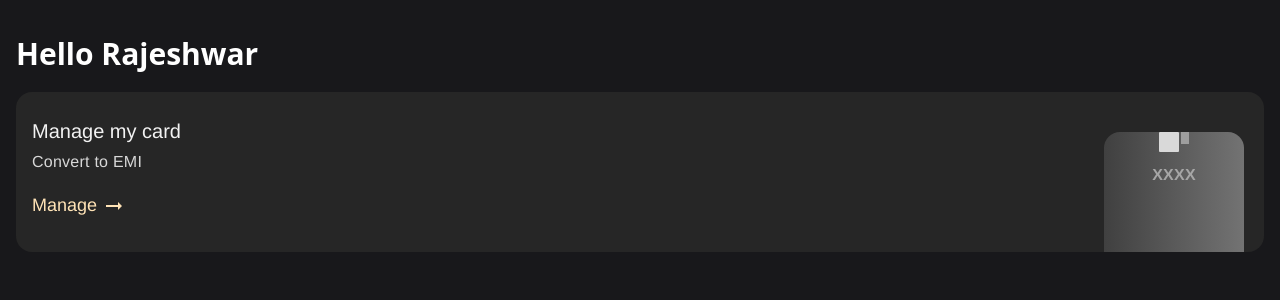
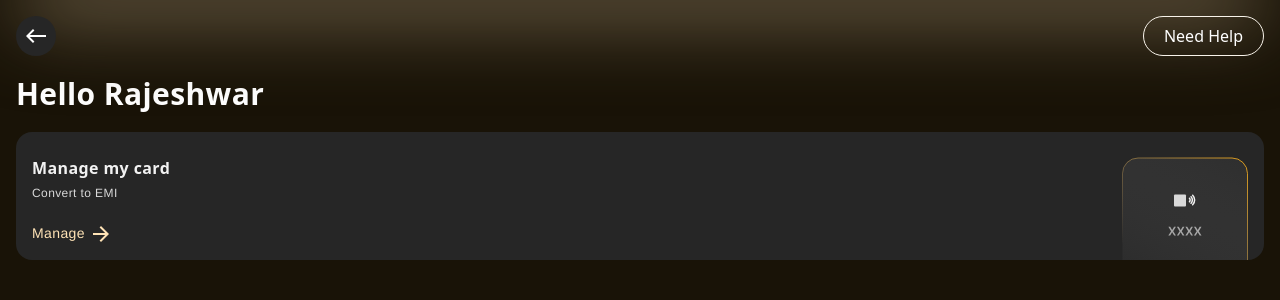
Before and after one commit to 1Shristi1/demo, a React (Create React App) app: page / in a window 1280 px wide. Shown: the top 300 px of the page. Built offline with nearby package versions, Linux system fonts and the light colour scheme; grey boxes are pictures that could not be loaded.

Commit message:
added navbar

```diff
--- a/src/components/Home.jsx
+++ b/src/components/Home.jsx
@@ -1,10 +1,12 @@
 import React from 'react'
 import { ManageCard } from './ManageCard'
+import NavBar from './NavBar'
 
 const Home = () => {
     return (
-        <div className="bg-zinc-900 h-screen p-4">
-            <h1 className='text-white text-3xl font-semibold mt-5 flex gap-10'>Hello Rajeshwar</h1>
+        <div className="bg-[#191307] h-screen p-[16px]">
+            <NavBar />
+            <h1 className='text-white text-3xl font-semibold mt-5 flex gap-10 tracking-[0.4px]'>Hello Rajeshwar</h1>
              <ManageCard />
         </div>
     )
--- a/src/components/ManageCard.jsx
+++ b/src/components/ManageCard.jsx
@@ -1,5 +1,6 @@
 import React from "react";
-import ArrowRightAltIcon from '@mui/icons-material/ArrowRightAlt';
+import ArrowForwardIcon from '@mui/icons-material/ArrowForward';
+
 
 export const ManageCard = () => {
 
@@ -10,9 +11,9 @@ export const ManageCard = () => {
 
     return (
 
-        <div className="relative p-4 mt-5 h-40 bg-neutral-800 rounded-[16px] overflow-hidden">
+        <div className="relative p-[16px] mt-5 h-32 bg-[#262626] rounded-[16px] overflow-hidden">
 
-            <div className="absolute h-[181px] w-[140px] top-[40px] right-[20px] items-center justify-center rounded-[16px] bg-gradient-to-r from-neutral-700 to-neutral-500">
+            {/* <div className="absolute h-[181px] w-[140px] top-[40px] right-[20px] items-center justify-center rounded-[16px] bg-gradient-to-r from-neutral-700 to-neutral-500">
                 <div className="text-center ">
                     <div className="inline-flex gap-[2px]">
                         <div className=" w-[20px] h-[20px] bg-[#d9d9d9] rounded-[1px]" />
@@ -22,24 +23,30 @@ export const ManageCard = () => {
                         XXXX
                     </div>
                 </div>
+            </div> */}
+
+             <div className="absolute top-[-16px] right-[16px] ">
+                <img src="images/card.svg" className="h-[181px] w-[126px] rounded-lg"/>
             </div>
+
+
 
             <div className="inline-flex flex-col items-start gap-[20px] pt-2">
                 <div className="inline-flex flex-col items-start justify-center gap-[4px]">
-                    <div className="[font-family:'Inter-SemiBold',_Helvetica] text-[#f2f2f2] text-[20px] tracking-[0]  whitespace-nowrap">
+                    <div className="text-type-neutral-medium-emphasis font-inter font-semibold text-[16px] tracking-[0.4px] text-[#F2F2F2] leading-24">
                         Manage my card
                     </div>
-                    <div className="[font-family:'Inter-Regular',_Helvetica] w-[128px] left-0 tracking-[0.24px] text-[16px] text-[#d8d8d8] font-normal  ">
+                    <div className="[font-family:'Inter-Regular',_Helvetica] tracking-[0.4px] text-[12px] text-[#d8d8d8] font-normal leading-24">
                         Convert to EMI
                     </div>
                 </div>
 
-                <div className="[font-family:'Inter-Medium',_Helvetica] font-medium text-[#ffe3b6] text-[18px] text-right tracking-[0] leading-[22px] whitespace-nowrap ">
+                <div className="[font-family:'Inter-Medium',_Helvetica] font-medium text-[#ffe3b6] text-[14px] text-right tracking-[0.4px] leading-24 ">
                     <button
                         className="text-[#ffe3b6] focus:outline-none"
                         onClick={sendMessageToFlutter}
                     >
-                        Manage <ArrowRightAltIcon />
+                        Manage <ArrowForwardIcon />
                     </button>
                 </div>
             </div>
--- /dev/null
+++ b/src/components/NavBar.jsx
@@ -0,0 +1,26 @@
+import React from 'react'
+import ArrowBackIcon from '@mui/icons-material/ArrowBack';
+import WestIcon from '@mui/icons-material/West';
+
+const NavBar = () => {
+    return (
+        <div className='relative'>
+
+            <div className="absolute top-[-35px] w-full h-full bg-gradient-to-b from-[#FFE3B6] to-[#191307] blur-[40px] rounded-full" />
+            <div className='flex justify-between mb-4 relative'>
+                <div className='bg-[#262626] h-10 w-10 rounded-full text-white p-[0.5px] flex items-center justify-center'>
+                    <WestIcon />
+                </div>
+
+                <div>
+                    <button className='h-10 rounded-full border border-[#f8f3ea] bg-transparent py-1 px-5 text-white'>Need Help</button>
+                </div>
+
+
+            </div>
+        </div>
+
+    )
+}
+
+export default NavBar
```
Also changed, not shown: public/images/card.svg (added), public/images/gold-jewels-outline.svg (added).
